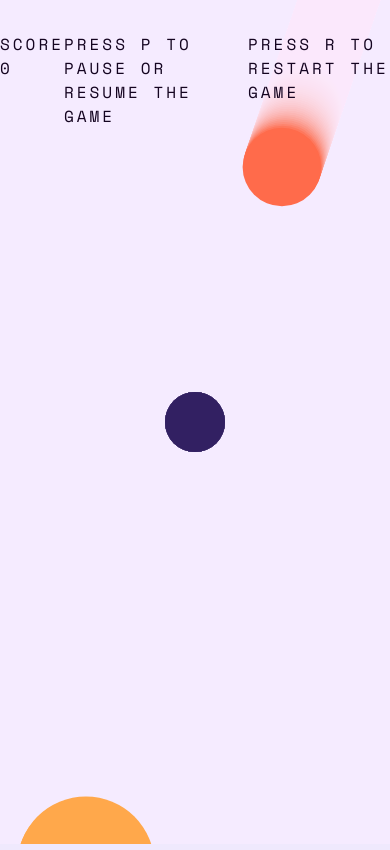
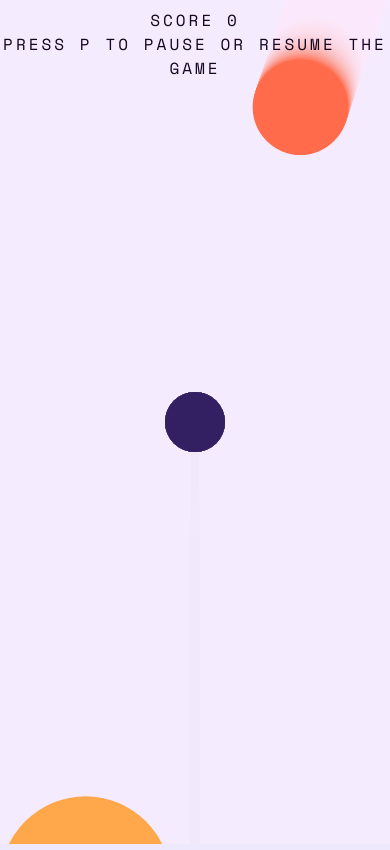
Before and after one commit to Maik0909/game, a plain HTML site: page index.html in a window 390 px wide. Both pictures are taken after a click on the button "Start game". Drawn offline with nearby package versions, Linux system fonts and the light colour scheme.

Commit message:
make the top bar responsive

```diff
--- a/entities/Enemy.js
+++ b/entities/Enemy.js
@@ -1,5 +1,3 @@
-import { canvas } from "../canvas.js";
-import { colors } from "../globalValues.js";
 import Projectile from "./Projectile.js";
 
 export default class Enemy extends Projectile{
--- a/entities/Game.js
+++ b/entities/Game.js
@@ -125,7 +125,7 @@ export default class Game{
     this.gameState.paused = false
     this.animate()
     this.spawn()
-    this.canvas.addEventListener("click", this.canvashandleClick)
+    addEventListener("click", this.canvashandleClick)
   }
 
 
@@ -148,7 +148,7 @@ export default class Game{
 
     this.score = 0
 
-    this.canvas.removeEventListener("click", this.canvashandleClick)
+    removeEventListener("click", this.canvashandleClick)
 
     const {playAgainButton} = getElements()
 
@@ -162,7 +162,7 @@ export default class Game{
 
       if(!this.gameState.paused){
 
-        const radius = Math.random() * (80-10) + 10
+        const radius = Math.random() * (100-10) + 10
         const enemyProps = {
           radius,
           color: colors[Math.floor(Math.random()* colors.length)],
--- a/entities/Player.js
+++ b/entities/Player.js
@@ -1,4 +1,3 @@
-import { canvas } from '../canvas.js'
 import { midX, midY } from '../globalValues.js'
 import Circle from './Circle.js'
 import Projectile from './Projectile.js'
--- a/index.html
+++ b/index.html
@@ -16,9 +16,8 @@
   <button id="start">Start game </button>`
   </div>
   <div id="info">
-    <div>Score <span id="score">0</span></div>
-    <div>Press <span >P</span> to pause or resume the game</div>
-    <div>Press <span >R</span> to restart the game</div>
+    <div> <span>Score <span id="score">0</span> </span></div>
+    <div><span> Press P to pause or resume the game </span></div>
   </div>
   <canvas>
   </canvas>
--- a/styles.css
+++ b/styles.css
@@ -7,13 +7,14 @@
 }
 
 #info{
-  padding-top: 2rem;
+  margin-top: 2rem;
   width: 100vw;
   display: flex;
   justify-content: space-evenly;
   position: absolute;
   z-index: 10;
 }
+
 
 
 @keyframes appear {
@@ -94,3 +95,15 @@ canvas{
   overflow: hidden;
   z-index: 0;
 }
+
+@media only screen and (max-width: 605px) {
+  #info{
+    margin-top: 0.5rem;
+    flex-direction: column ;
+    align-items: center;
+  }
+  #info span, #info div{
+    font-size: 1rem;
+    text-align:center;
+  }
+}
```
